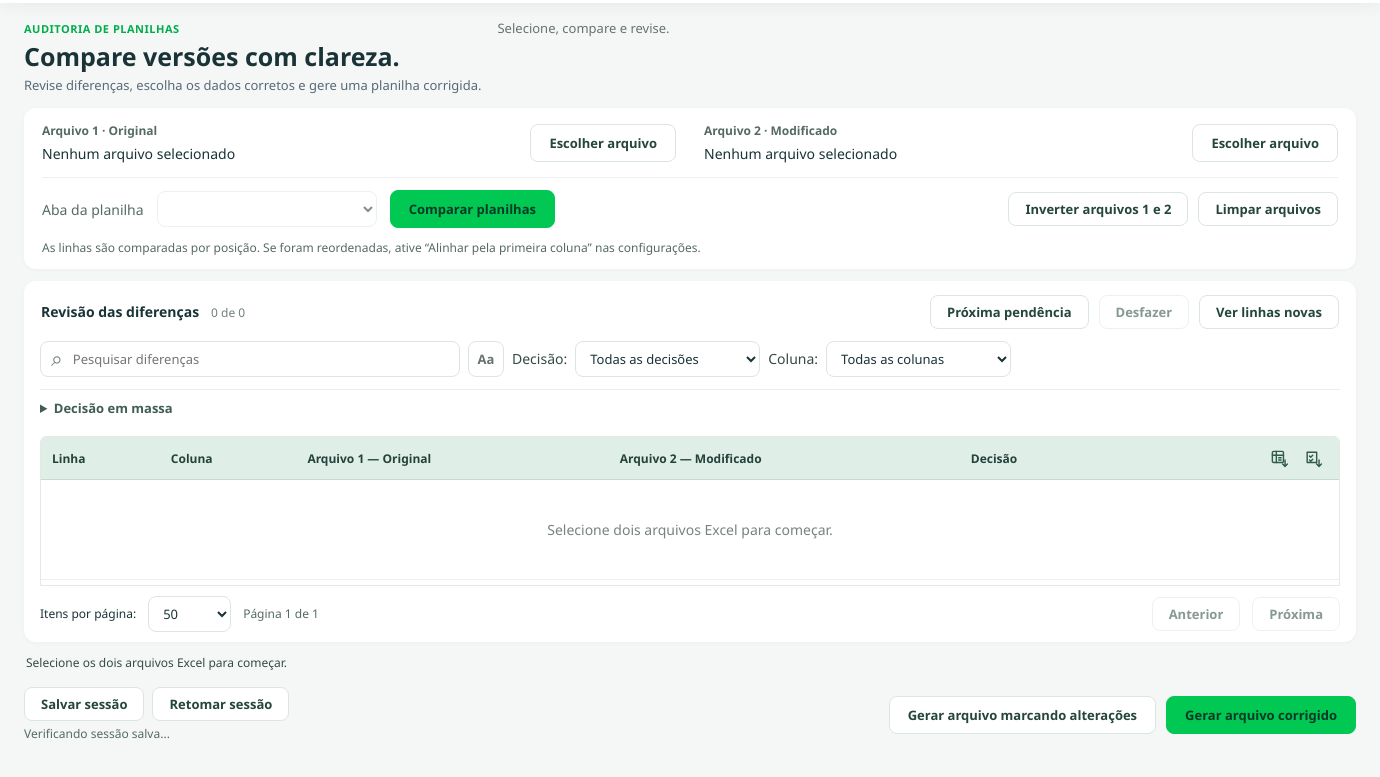
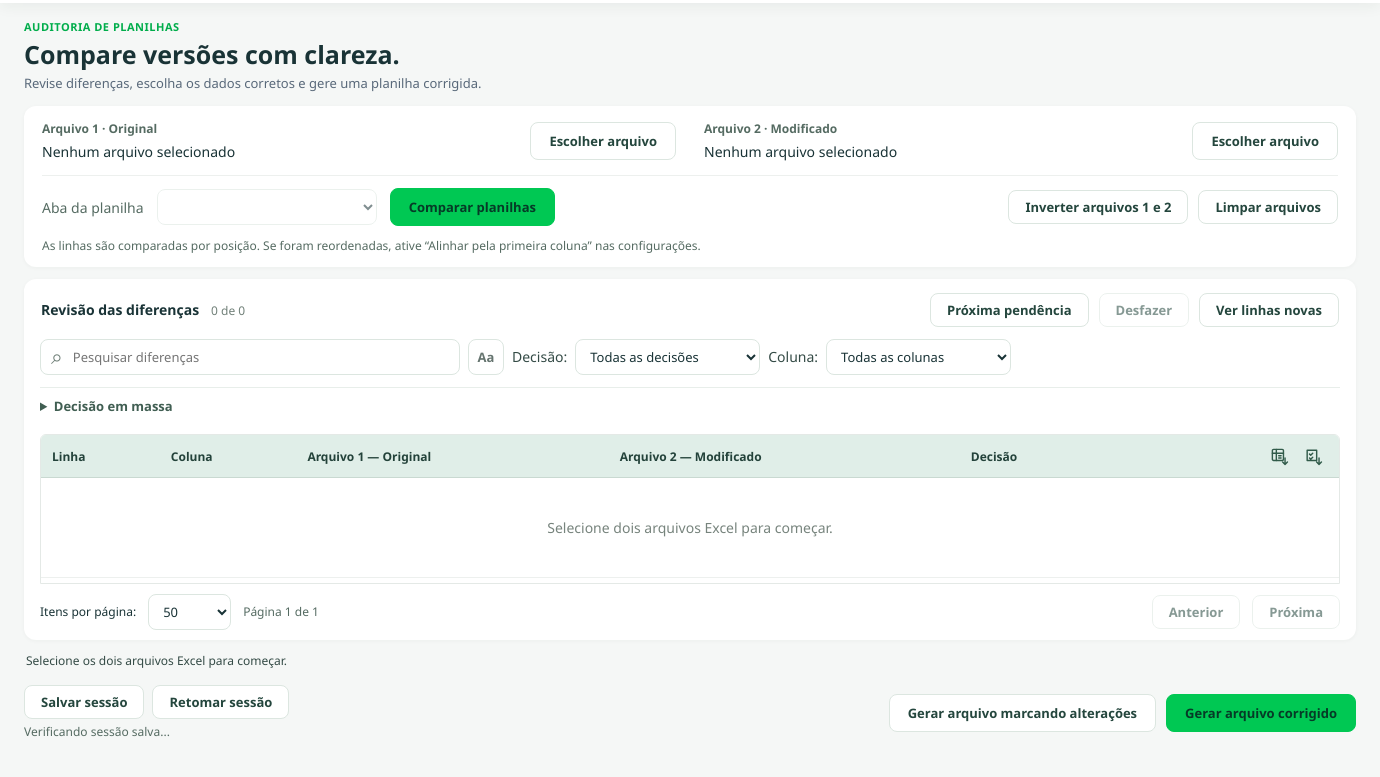
Before and after one commit to Flerno14/AuditoriaPlanilhas, an Electron app: page renderer/index.html in a window 1380 px wide. Shown: the part 51-828 px from the top of the page. Drawn offline with Linux system fonts and the light colour scheme; no server answers.

Commit message:
Fix: erase text from the header

```diff
--- a/renderer/index.html
+++ b/renderer/index.html
@@ -15,7 +15,7 @@
 <body>
   <header class="topbar"><span class="brand-mark">▦</span><strong>Planilha</strong><span class="topbar-subtitle">Central de auditoria</span><button class="outline settings-trigger" id="open-settings" aria-haspopup="dialog" aria-controls="settings-dialog">⚙ Configurações</button></header>
   <main class="app-shell" id="app-shell" data-review-ready="false">
-    <div class="page-heading"><div><div class="eyebrow">AUDITORIA DE PLANILHAS</div><h1>Compare versões com clareza.</h1><p class="intro">Revise diferenças, escolha os dados corretos e gere uma planilha corrigida.</p></div><span>Selecione, compare e revise.</span></div>
+    <div class="page-heading"><div><div class="eyebrow">AUDITORIA DE PLANILHAS</div><h1>Compare versões com clareza.</h1><p class="intro">Revise diferenças, escolha os dados corretos e gere uma planilha corrigida.</p></div></div>
 
     <section class="card files-card">
       <div class="file-pair"><div class="file-row"><strong>Arquivo 1 · Original</strong><span class="file-name" id="file1-name">Nenhum arquivo selecionado</span><button class="outline" id="choose1">Escolher arquivo</button></div>
```
Also changed, not shown: 1 other file.
